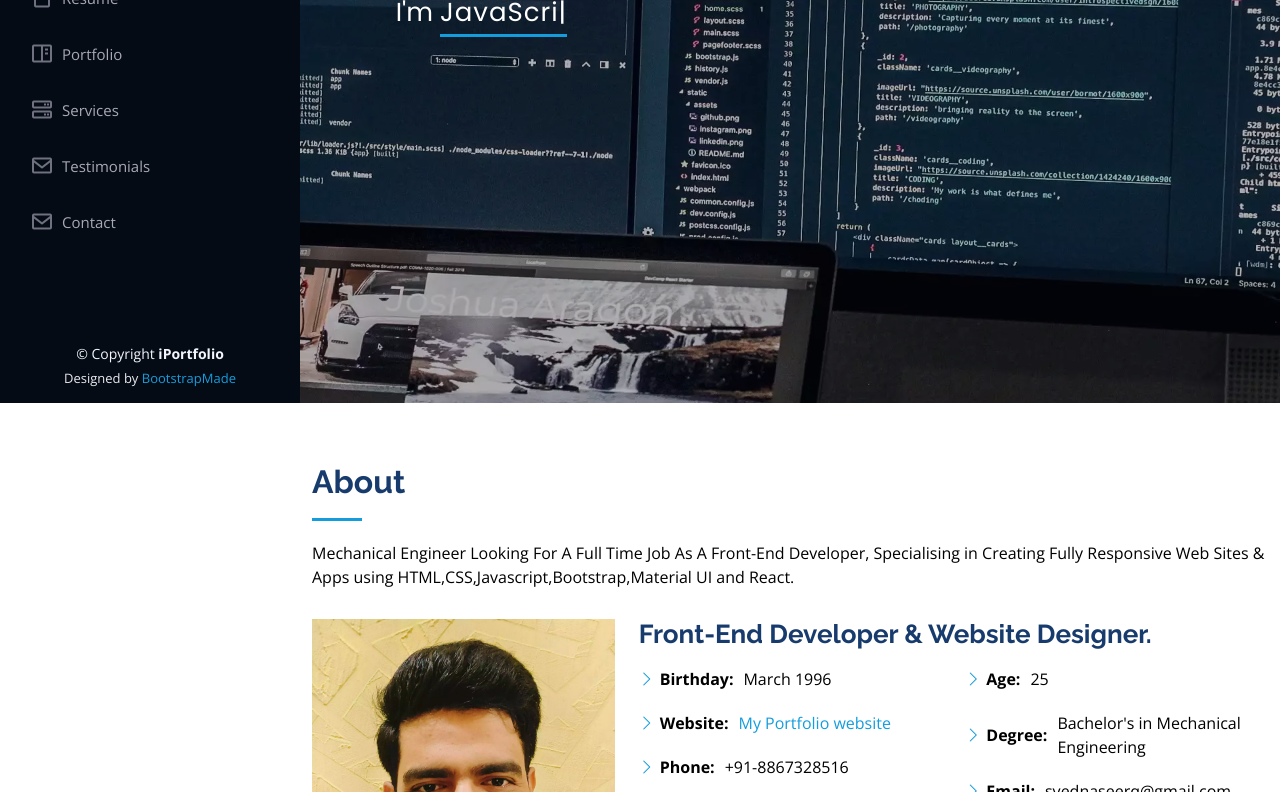
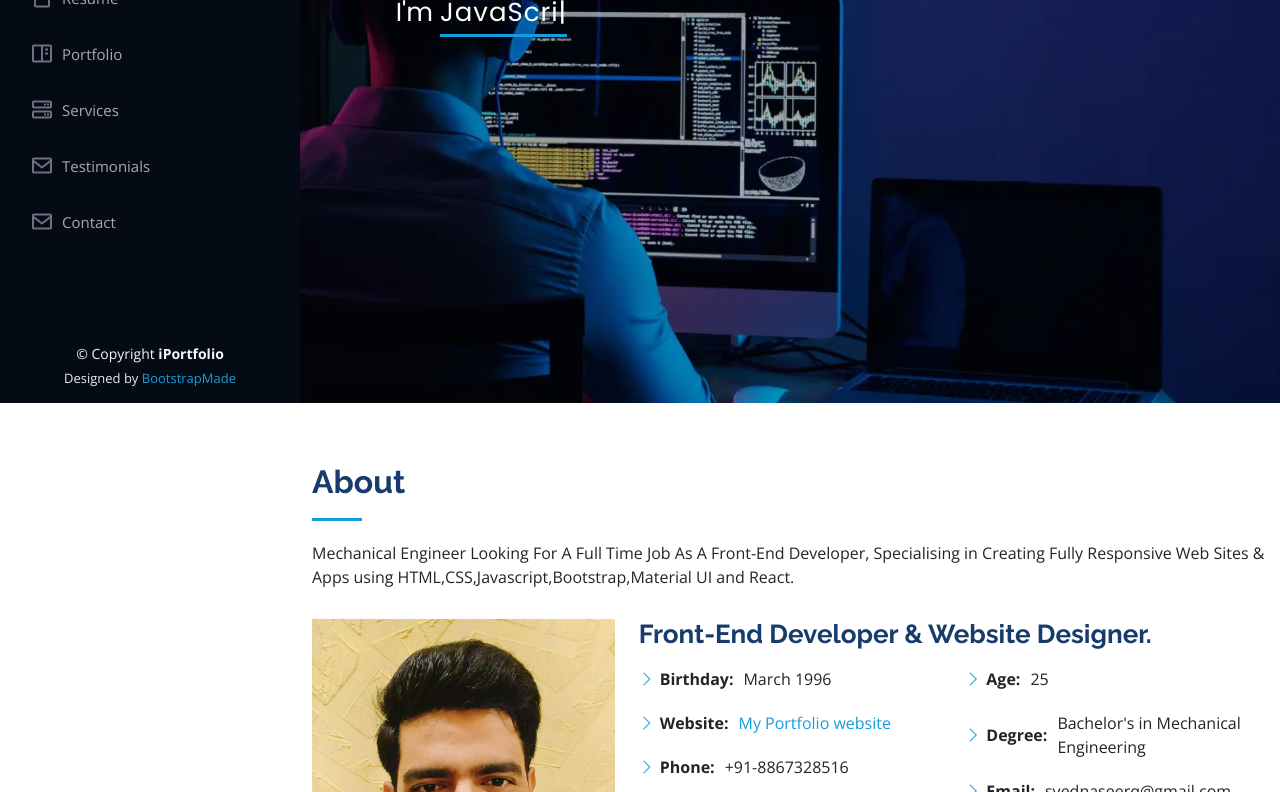
Before and after one commit to NasDevFe/Portofolio-Website, a plain HTML site: page index.html in a window 1280 px wide. Shown: the part 397-1189 px from the top of the page. Drawn offline with nearby package versions, Linux system fonts and the light colour scheme.

Commit message:
added scrollbar , image-change

```diff
--- a/assets/css/style.css
+++ b/assets/css/style.css
@@ -11,7 +11,6 @@
 body {
   font-family: "Open Sans", sans-serif;
   /* color: #272829; */
-  color: black;
   background-color:  #FFFFFF;
 }
 
@@ -215,7 +214,7 @@ h1, h2, h3, h4, h5, h6 {
 #hero {
   width: 100%;
   height: 100vh;
-  background: url("../img/hero-bg.webp") top center;
+  background: url("../img/bg-image.webp")  center center ;
   background-size: cover;
 }
 
@@ -1062,8 +1061,15 @@ iframe{
 
 @media only screen and (max-width: 600px) {
   iframe {
+    width: 400px;
+    height  : 400px;
+  }
+}
+
+@media only screen and (min-width: 401px) and (max-width:500px) {
+  iframe {
     width: 300px;
-    height  : 300px;
+    height : 300px;
   }
 }
 
@@ -1118,3 +1124,24 @@ iframe{
     padding-right: 20px 15px;
   }
 }
+
+/* Scrollbar code begins here */
+
+::-webkit-scrollbar {
+  width: 1.25rem;
+}
+
+::-webkit-scrollbar-track {
+  box-shadow: inset 0 0 6px rgba(0,0,0,0.3);
+  -webkit-box-shadow: inset 0 0 6px rgba(0,0,0,0.3);
+}
+
+::-webkit-scrollbar-thumb {
+  border-radius: 5px;
+  box-shadow : inset 0 0 6px rgba(0,0,0,0.5);
+  -webkit-box-shadow: inset 0 0 6px rgba(0,0,0,0.5);
+  background-color: #050d18;
+}
+
+
+/* Scrollbar code ends here */
--- a/index.html
+++ b/index.html
@@ -92,7 +92,7 @@
 
         <div class="row">
           <div class="col-lg-4" data-aos="fade-right">
-            <img src="assets/img/portofolio%20photo.webp" class="img-fluid" alt="portfolio photo">
+            <img src="assets/img/portofolio%20photo.webp" class="img-fluid" alt="portfolio photo" width="100%" height: 3rem>
           </div>
           <div class="col-lg-8 pt-4 pt-lg-0 content" data-aos="fade-left">
             <h3>Front-End Developer  &amp; Website Designer.</h3>
```
Also changed, not shown: assets/img/MOHAMMED_SHAFEE_Resume_2.TXT (deleted), assets/img/bg-image.jpg (added), assets/img/bg-image.webp (added).
